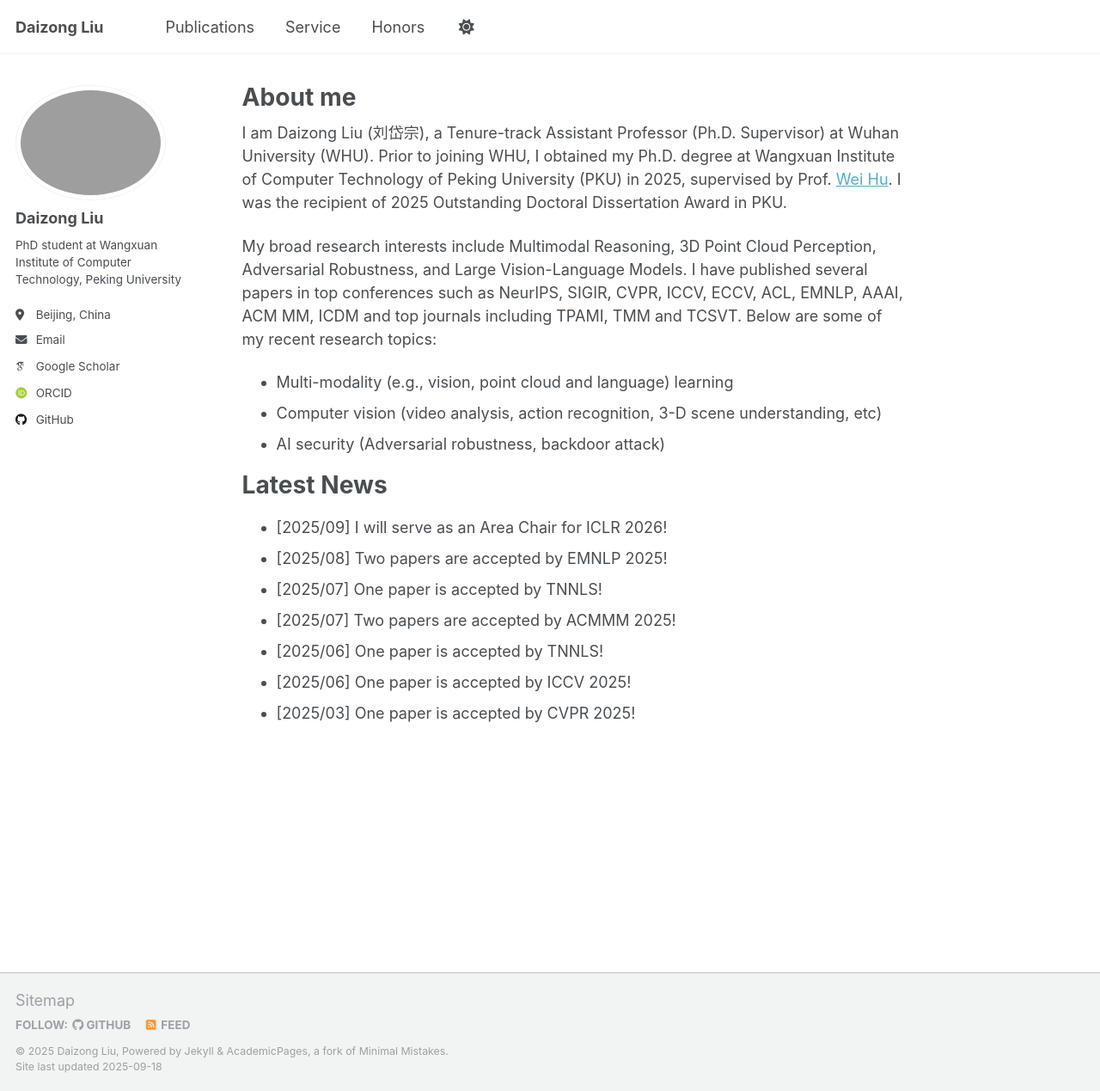
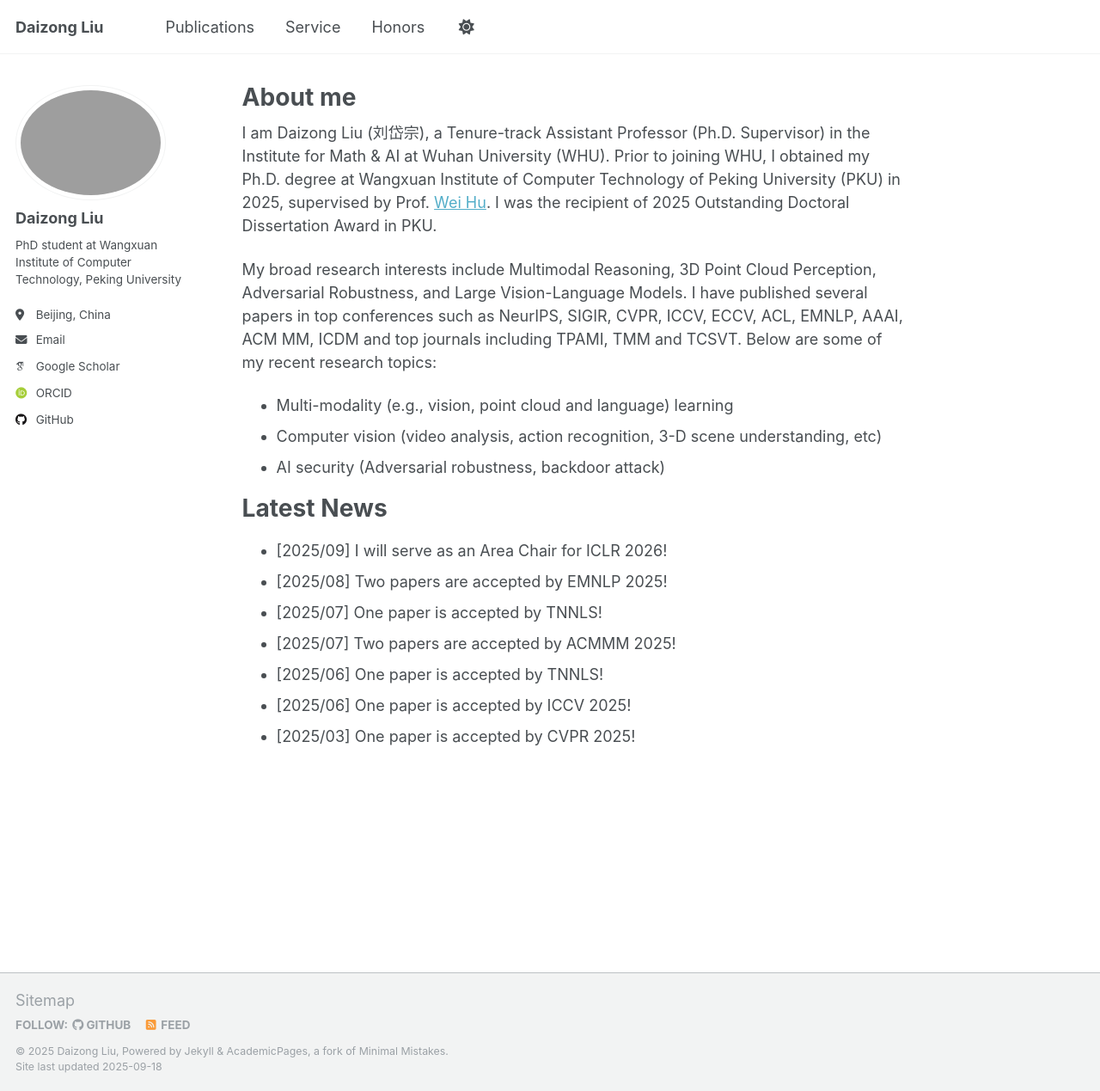
Before and after one commit to liudaizong/liudaizong.github.io, a Jekyll site: the page built from _pages/about.md, in a window 1280 px wide and 1269 px high. Shown: the whole window at 86% size. Built offline with Jekyll 4.4.1, drawn with Linux system fonts in a browser that asks for light colours; some web fonts are replaced.

Commit message:
Update about.md

```diff
--- a/_pages/about.md
+++ b/_pages/about.md
@@ -8,7 +8,7 @@ redirect_from:
   - /about.html
 ---
 
-I am Daizong Liu (刘岱宗), a Tenure-track Assistant Professor (Ph.D. Supervisor) at Wuhan University (WHU). Prior to joining WHU, I obtained my Ph.D. degree at Wangxuan Institute of Computer Technology of Peking University (PKU) in 2025, supervised by Prof. [Wei Hu](https://www.wict.pku.edu.cn/huwei). I was the recipient of 2025 Outstanding Doctoral Dissertation Award in PKU.
+I am Daizong Liu (刘岱宗), a Tenure-track Assistant Professor (Ph.D. Supervisor) in the Institute for Math & AI at Wuhan University (WHU). Prior to joining WHU, I obtained my Ph.D. degree at Wangxuan Institute of Computer Technology of Peking University (PKU) in 2025, supervised by Prof. [Wei Hu](https://www.wict.pku.edu.cn/huwei). I was the recipient of 2025 Outstanding Doctoral Dissertation Award in PKU.
 
 My broad research interests include Multimodal Reasoning, 3D Point Cloud Perception, Adversarial Robustness, and Large Vision-Language Models. I have published several papers in top conferences such as NeurIPS, SIGIR, CVPR, ICCV, ECCV, ACL, EMNLP, AAAI, ACM MM, ICDM and top journals including TPAMI, TMM and TCSVT. Below are some of my recent research topics:
 * Multi-modality (e.g., vision, point cloud and language) learning
```
